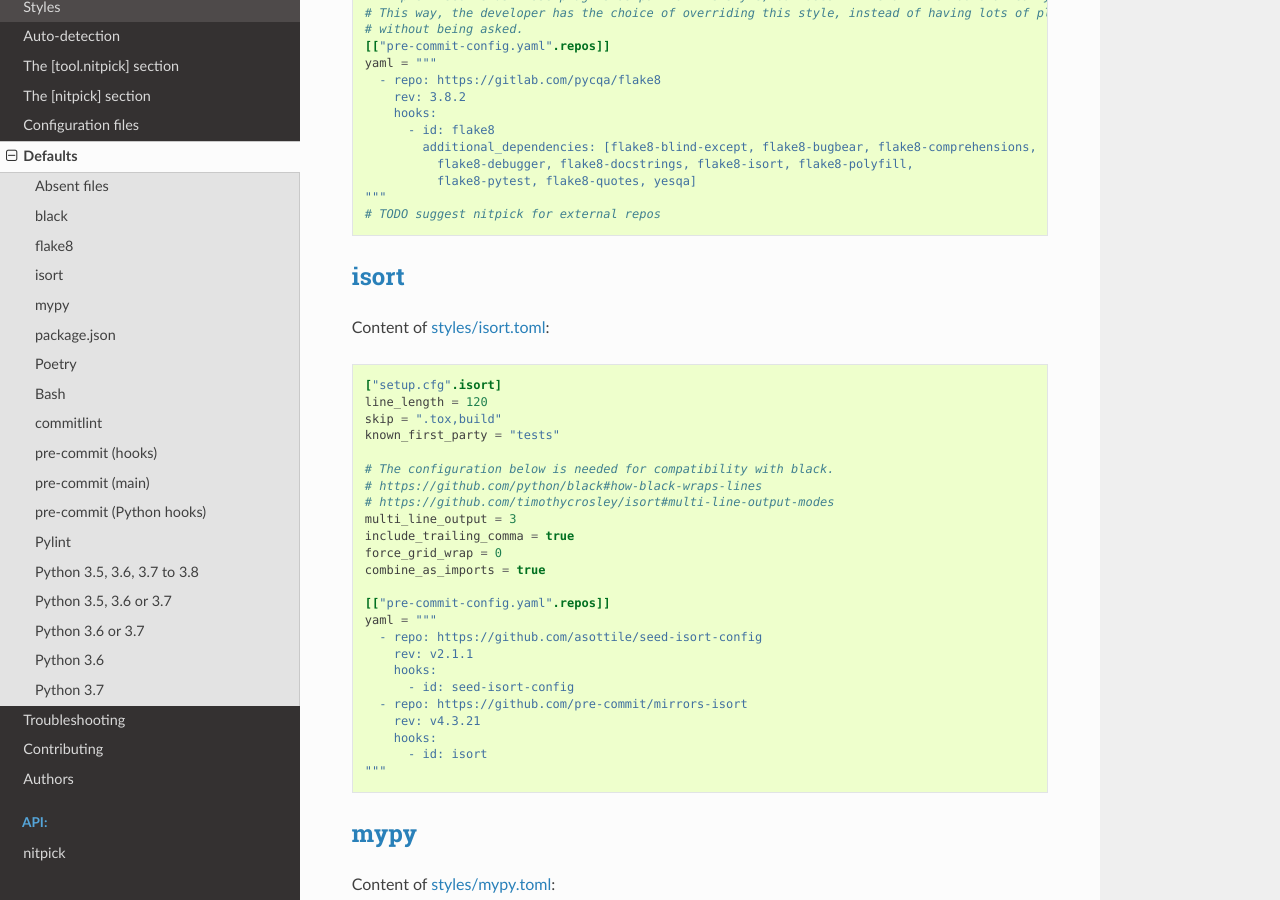
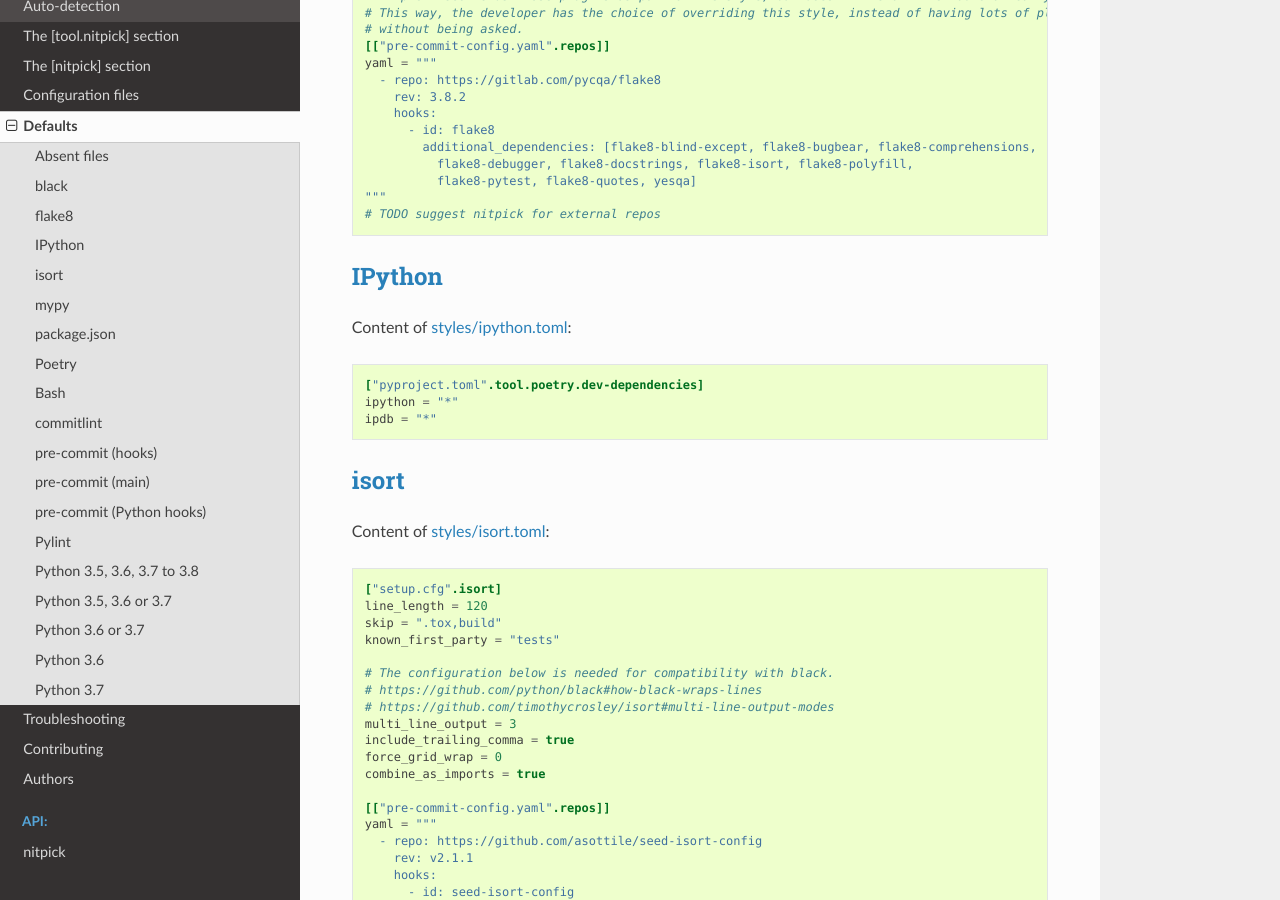
Before and after one commit to andreoliwa/nitpick, a Sphinx documentation site: the page built from docs/defaults.rst, in a window 1280 px wide and 900 px high, scrolled down 1365 px. Built offline with Sphinx 7.4.7 and the Read the Docs theme 2.0.0, drawn with Linux system fonts in a browser that asks for light colours.

Commit message:
style: restore iPython/ipdb .toml file (but not on the default style)
Signed-off-by: Augusto W. Andreoli <andreoliwa@gmail.com>

```diff
--- a/docs/defaults.rst
+++ b/docs/defaults.rst
@@ -94,6 +94,19 @@
               flake8-pytest, flake8-quotes, yesqa]
     """
     # TODO suggest nitpick for external repos
+
+.. _default-ipython:
+
+IPython_
+--------
+
+Content of `styles/ipython.toml <https://raw.githubusercontent.com/andreoliwa/nitpick/develop/styles/ipython.toml>`_:
+
+.. code-block:: toml
+
+    ["pyproject.toml".tool.poetry.dev-dependencies]
+    ipython = "*"
+    ipdb = "*"
 
 .. _default-isort:
 
--- a/docs/generate_rst.py
+++ b/docs/generate_rst.py
@@ -30,6 +30,7 @@
         "isort.toml": "isort_",
         "mypy.toml": "mypy_",
         "absent-files.toml": "Absent files",
+        "ipython.toml": "IPython_",
         "package-json.toml": "package.json_",
         "poetry.toml": "Poetry_",
         "pre-commit/bash.toml": "Bash_",
--- a/setup.cfg
+++ b/setup.cfg
@@ -96,7 +96,10 @@
 # These packages are needed for the pylint hook to check the code under tests/*.
 extras = tests
 deps = pre-commit
-commands = pre-commit run --all-files
+whitelist_externals = which
+commands =
+    which pre-commit
+    pre-commit run --all-files
 
 [testenv:report]
 description = Coverage report
```
Also changed, not shown: 2 other files.
